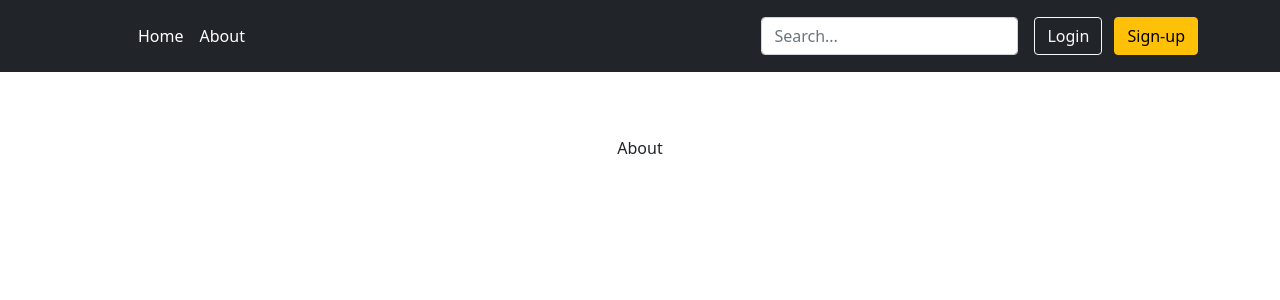
After one commit to denis-korotkov/BoardStatsConfig, a Symfony app: template app/templates/about.twig in a window 1280 px wide. The commit adds this page. Shown: the top 300 px of the page. Run offline with Twig, Linux system fonts and the light colour scheme; the template is opened without the code that fills it, so the values that code supplies are empty; some libraries are stand-ins or nearby versions.

Commit message:
Страница about

```diff
--- a/app/src/Controller/MainController.php
+++ b/app/src/Controller/MainController.php
@@ -15,4 +15,10 @@ class MainController extends AbstractController
         $games = $gameRepository->findAll();
         return $this->render('main.twig', ['games' => $games]);
     }
+
+    #[Route('/about', methods: ['GET'])]
+    public function about(): Response
+    {
+        return $this->render('about.twig');
+    }
 }
--- /dev/null
+++ b/app/templates/about.twig
@@ -0,0 +1,5 @@
+{{ include('base.twig') }}
+
+<div class="mainDiv">
+    About
+</div>
--- a/app/templates/header.twig
+++ b/app/templates/header.twig
@@ -8,7 +8,7 @@
 
             <ul class="nav col-12 col-lg-auto me-lg-auto mb-2 justify-content-center mb-md-0">
                 <li><a href="/" class="nav-link px-2 text-white">Home</a></li>
-                <li><a href="#" class="nav-link px-2 text-white">About</a></li>
+                <li><a href="/about" class="nav-link px-2 text-white">About</a></li>
             </ul>
 
             <form class="col-12 col-lg-auto mb-3 mb-lg-0 me-lg-3">
--- a/app/templates/main.twig
+++ b/app/templates/main.twig
@@ -2,8 +2,7 @@
 
 <body>
 {% block body %}
-    <div class="row mainDiv">
-        <label>Game</label>
+    <div class="mainDiv">
         <div class="col-sm-10">
             <select class="form-control" name='game' id="gameInput" onchange="getFields(document.getElementById('gameInput').value)">
                 <option selected hidden> Choose the game</option>
```
Also changed, not shown: app/compose.yaml (deleted, +0 -21 lines).
